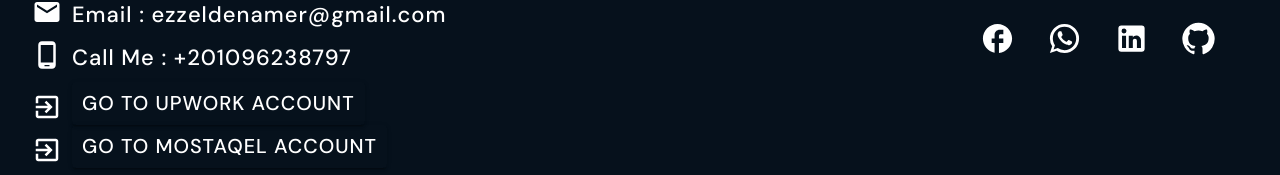
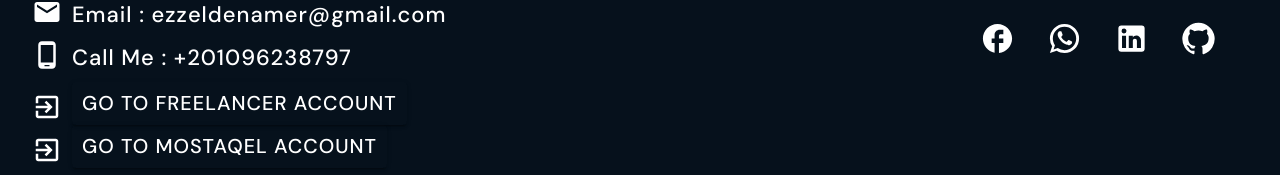
Before and after one commit to ezzbakry/Ezz-Portfolio, a React (Vite) app: page / in a window 1280 px wide. Shown: the part 3108-3283 px from the top of the page. Built offline with nearby package versions, Linux system fonts and the light colour scheme.

Commit message:
Update Footer.jsx

```diff
--- a/src/components/Footer/Footer.jsx
+++ b/src/components/Footer/Footer.jsx
@@ -57,12 +57,12 @@ export default function Footer() {
                                     </Box>
                                     <Box sx={{ display: "flex" }}>
                                         <ExitToAppOutlined sx={{ marginRight: "10px", marginTop: "10px", fontSize: { xs: "24px", md: "30px" } }} />
-                                        <Button href='https://www.upwork.com/freelancers/~019c8d5f06a017a1ac?mp_source=share' target='_blank' size='small' sx={{
+                                        <Button href='https://www.freelancer.com/u/Ezz58?sb=t' target='_blank' size='small' sx={{
                                             letterSpacing: '1px',
                                             fontSize: { xs: "15px", md: "20px" },
                                             backgroundColor: "inherit"
 
-                                        }} variant='contained'>Go to UpWork account </Button>
+                                        }} variant='contained'>Go to Freelancer account </Button>
                                     </Box>
                                     <Box sx={{ display: "flex" }}>
                                         <ExitToAppOutlined sx={{ marginRight: "10px", marginTop: "10px", fontSize: { xs: "24px", md: "30px" } }} />
```
